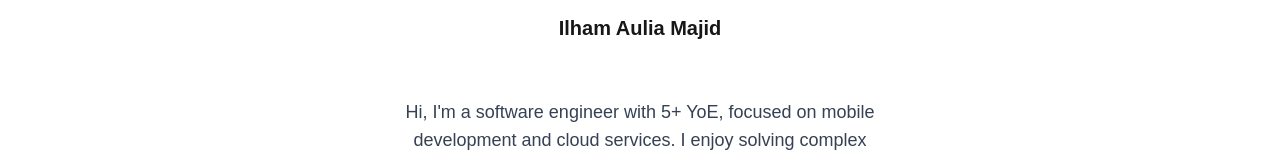
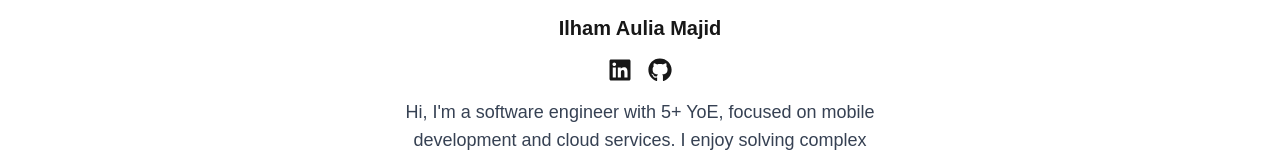
Before and after one commit to ilaumjd/profile, a Next.js app: page / in a window 1280 px wide. Shown: the part 322-474 px from the top of the page. Built offline with nearby package versions, Linux system fonts and the light colour scheme.

Commit message:
change icons to react icons

```diff
--- a/src/app/_utils/accounts.ts
+++ b/src/app/_utils/accounts.ts
@@ -2,11 +2,9 @@ export const accounts = [
   {
     name: "LinkedIn",
     link: "https://linkedin.com/in/ilaumjd",
-    src: "/assets/linkedin.svg",
   },
   {
     name: "GitHub",
     link: "https://github.com/ilaumjd",
-    src: "/assets/github.svg",
   },
 ];
--- a/src/app/page.tsx
+++ b/src/app/page.tsx
@@ -2,6 +2,7 @@ import Image from "next/image";
 import Link from "next/link";
 import React from "react";
 import { accounts } from "./_utils/accounts";
+import { FaGithub, FaLinkedin } from "react-icons/fa";
 
 export default function Home() {
   return (
@@ -17,13 +18,11 @@ export default function Home() {
       <div className="flex justify-center mt-4 space-x-4">
         {accounts.map((account) => (
           <Link href={account.link} key={account.link}>
-            <Image
-              src={account.src}
-              alt={""}
-              className="w-6 h-6"
-              width={0}
-              height={0}
-            />
+            {account.name === "LinkedIn" ? (
+              <FaLinkedin size={24} />
+            ) : account.name === "GitHub" ? (
+              <FaGithub size={24} />
+            ) : null}
           </Link>
         ))}
       </div>
```
Also changed, not shown: public/assets/github.svg (deleted), public/assets/linkedin.svg (deleted).
